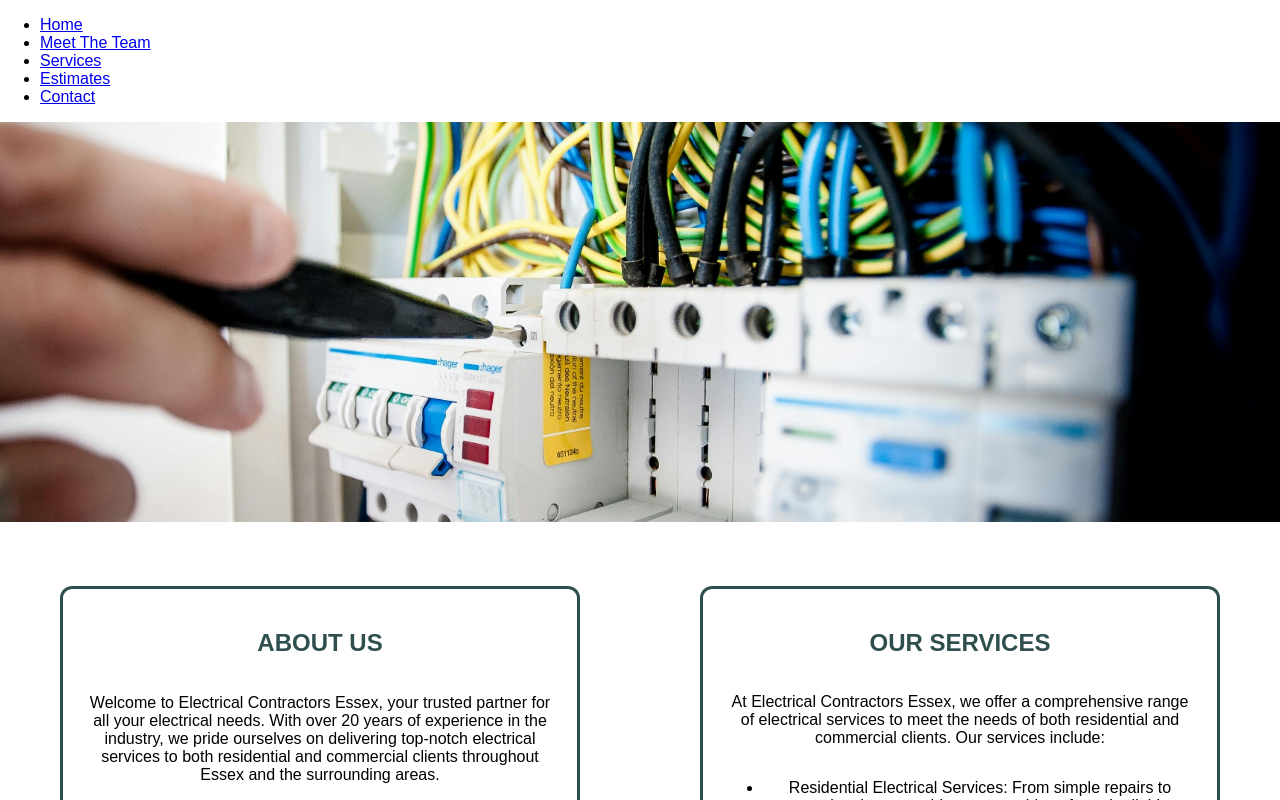
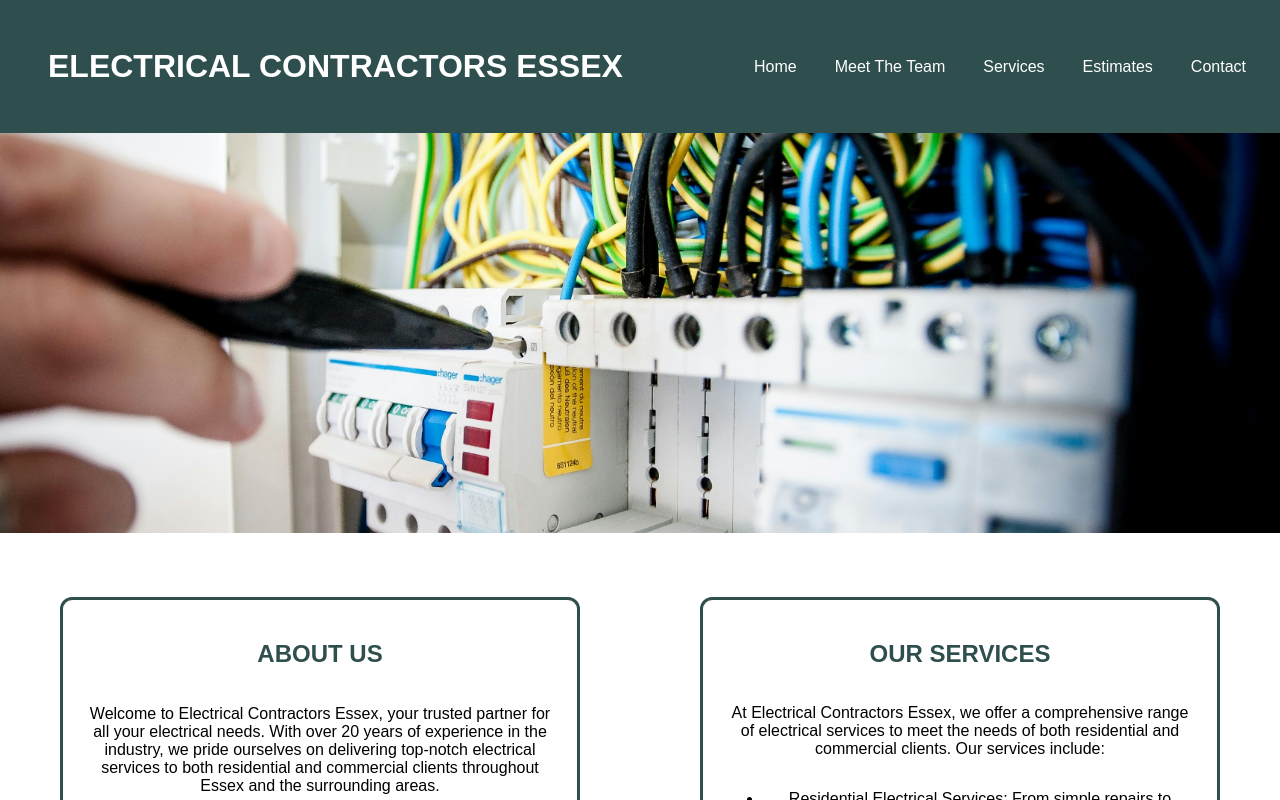
Before and after one commit to ls99555/Electrical-Contractors-Essex, a React (Create React App) app: page / in a window 1280 px wide. Shown: the top 800 px of the page. Built offline with nearby package versions, Linux system fonts and the light colour scheme.

Commit message:
Make nav scss and complete styling plus slight alternations to nav bar

```diff
--- a/src/components/Home.scss
+++ b/src/components/Home.scss
@@ -23,17 +23,15 @@
 
     .about-us {
         grid-area: about-us;
-        margin: 60px 30px 0 60px;
     }
 
     .our-services {
         grid-area: our-services;
-        margin: 60px 60px 0 30px;
     }
 
     .contact {
         grid-area: contact;
-        margin: 60px 60px 60px 30px;
+
 
        li a {
             color: $primary-color;
--- a/src/components/Navbar.js
+++ b/src/components/Navbar.js
@@ -1,10 +1,15 @@
 import React from 'react';
 import { Link } from 'react-router-dom';
+import './Navbar.scss';
 
 const Navbar = () => {
     return (
-        <nav>
-         <ul className='navbar'>
+
+        <nav className='navbar'>
+            <div className='navbar-logo'>
+               <Link to='/'>Electrical Contractors Essex</Link>
+            </div>
+         <ul className='navbar-links'>
             <li> <Link to='/'>Home</Link></li>
             <li> <Link to='/team'>Meet The Team</Link></li>
             <li> <Link to='/services'>Services</Link></li>
--- /dev/null
+++ b/src/components/Navbar.scss
@@ -0,0 +1,60 @@
+@import './src/App.scss';
+
+.navbar {
+    background-color: $primary-color;
+    color: white;
+    padding: 20px;
+    display: flex;
+    justify-content: space-between;
+    align-items: center;
+
+
+    .navbar-logo{
+        text-decoration: none;
+        color: white;
+        display: inline-block;
+        text-align: center;
+        padding: 14px;
+        text-transform: uppercase;
+        font-size: 32px;
+        font-weight: bold;
+
+        a {
+            display: inline-block;
+            color: white;
+            text-align: center;
+            padding: 14px;
+            text-decoration: none;
+
+        &:hover {
+            background-color: #111;
+            border-radius: 12px;
+        }
+    }
+    }
+
+        .navbar-links {
+            list-style-type: none;
+            margin: 0;
+            padding: 0;
+            display: flex;
+            justify-content: flex-end;
+
+            li {
+                margin-left: 10px;
+
+                a {
+                    display: inline-block;
+                    color: white;
+                    text-align: center;
+                    padding: 14px;
+                    text-decoration: none;
+
+                    &:hover {
+                        background-color: #111;
+                        border-radius: 12px;
+                    }
+                }
+            }
+        }
+    }
```
